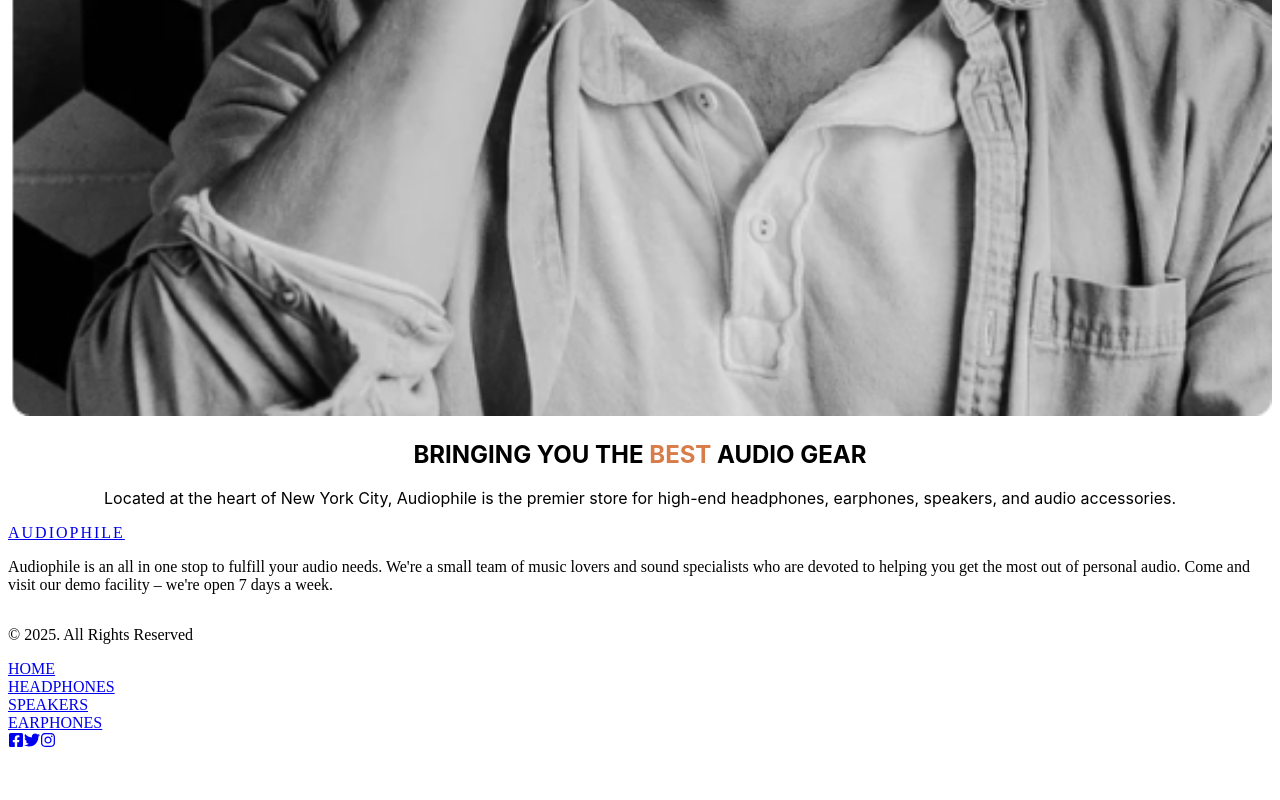
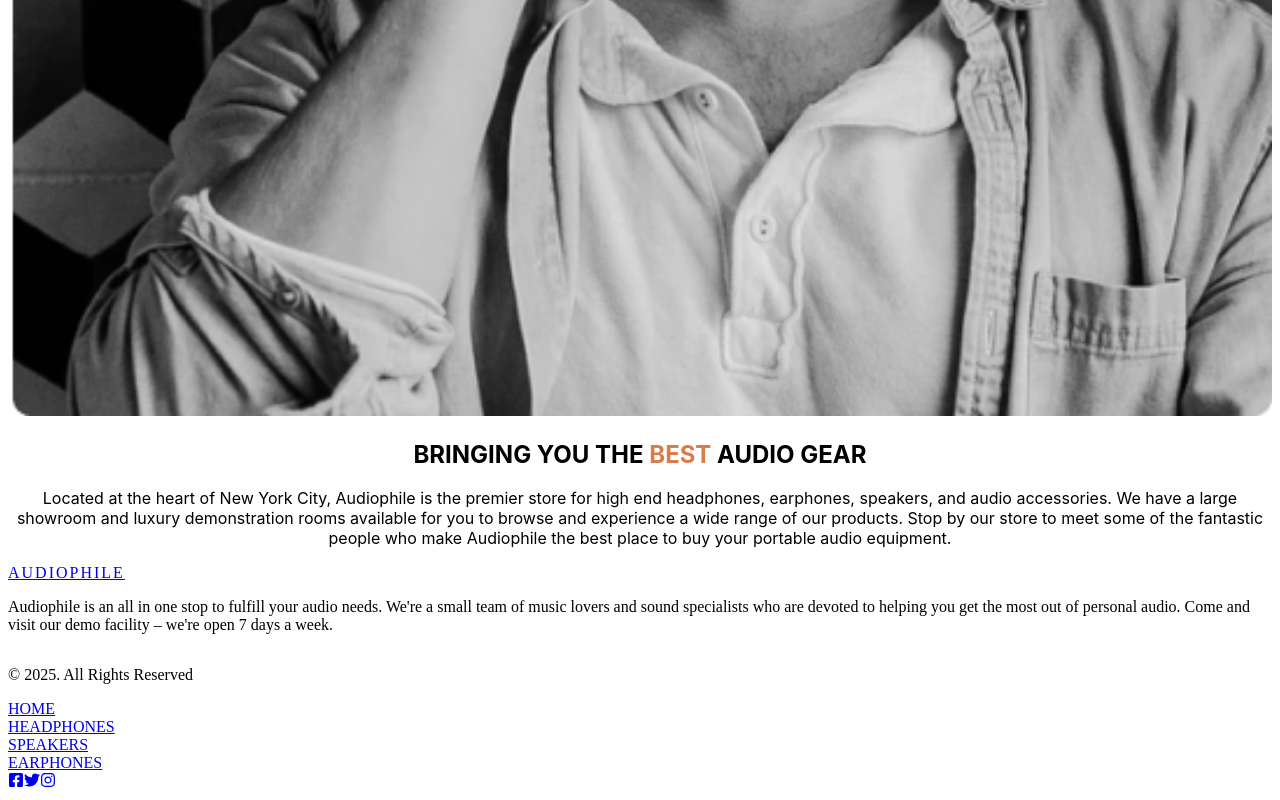
Before and after one commit to Paulwizzi/audiophile-ecommerce, a Next.js app: page / in a window 1280 px wide. Shown: the part 3007-3807 px from the top of the page. Before the commit the page ends 3767 px from the top, so only its background shows below. Built offline with nearby package versions, Linux system fonts and the light colour scheme.

Commit message:
Update index.tsx

```diff
--- a/pages/index.tsx
+++ b/pages/index.tsx
@@ -121,7 +121,7 @@ const Home: React.FC = () => {
       <section className="px-6 md:px-20 grid md:grid-cols-2 gap-12 items-center mb-24 text-center md:text-left">
         <div className="order-2 md:order-1">
           <h2 className="text-2xl sm:text-3xl md:text-4xl font-bold uppercase mb-4">Bringing you the <span className="text-[#D87D4A]">best</span> audio gear</h2>
-          <p className="text-gray-500 leading-relaxed">Located at the heart of New York City, Audiophile is the premier store for high-end headphones, earphones, speakers, and audio accessories.</p>
+          <p className="text-gray-500 leading-relaxed">Located at the heart of New York City, Audiophile is the premier store for high end headphones, earphones, speakers, and audio accessories. We have a large showroom and luxury demonstration rooms available for you to browse and experience a wide range of our products. Stop by our store to meet some of the fantastic people who make Audiophile the best place to buy your portable audio equipment.</p>
         </div>
         <div className="order-1 md:order-2">
           {/* CORRECTED: Used Next.js Image component */}
```
